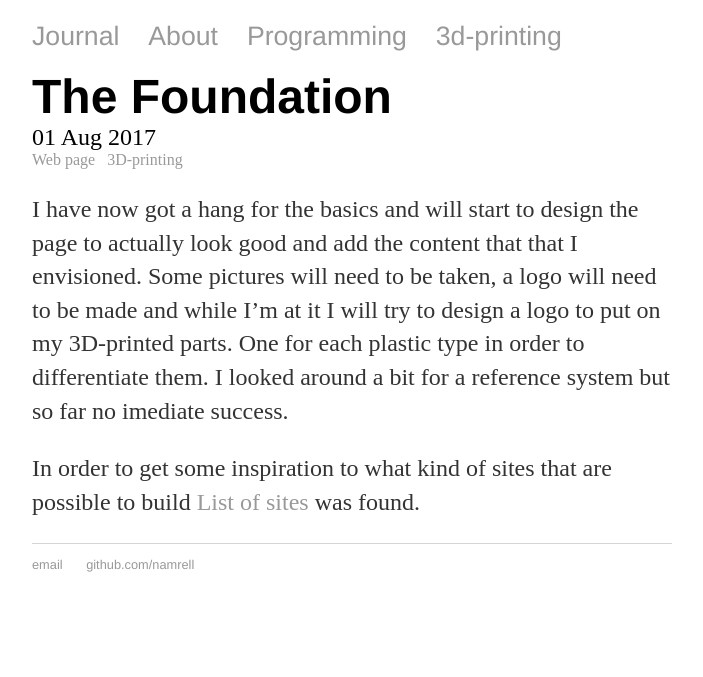
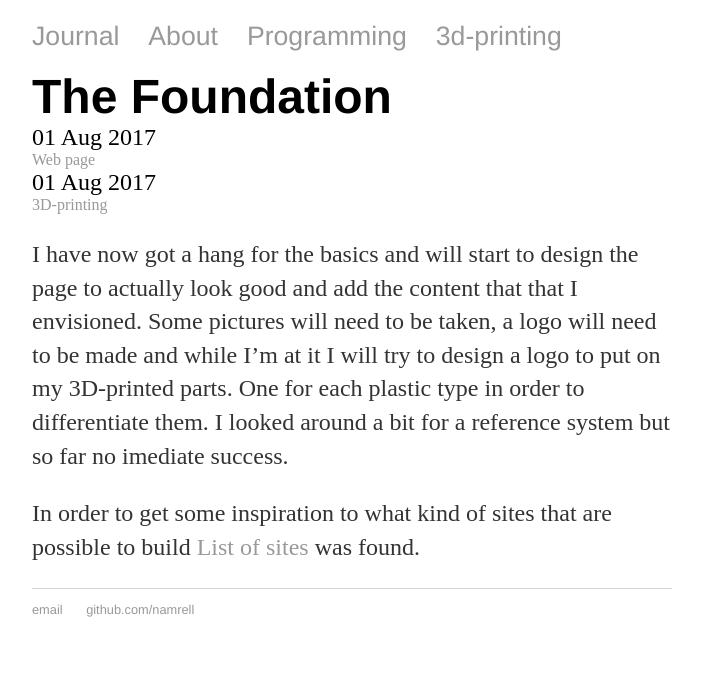
Before and after one commit to Namrell/Namrell.github.io, a Jekyll site: the page built from _posts/2017-08-01-the-foundation.md, in a window 1280 px wide. Shown: the part 265-942 px from the top of the page, without its empty margins (288-991 px from the left). Built offline with Jekyll 4.4.1, drawn with Linux system fonts in a browser that asks for light colours; comment, search, counter and statistics services are not loaded; before the commit the page ends 900 px from its top, so only the background shows below that.

Commit message:
Update post.html

```diff
--- a/_layouts/post.html
+++ b/_layouts/post.html
@@ -2,9 +2,6 @@
 layout: default
 ---
 <h1>{{ page.title }}</h1>
-
-
-  <h2>{{ page.date | date_to_string }}</h2>
 
 <div class="post-categories">
   {% if post %}
@@ -13,6 +10,10 @@ layout: default
     {% assign categories = page.categories %}
   {% endif %}
   {% for category in categories %}
+  <a href="{{site.baseurl}}/categories/#{{category|slugize}}">{{}}</a>
+  <h2>{{ page.date | date_to_string | category}}</h2>
+
+
   <a href="{{site.baseurl}}/categories/#{{category|slugize}}">{{category}}</a>
   {% unless forloop.last %}&nbsp;{% endunless %}
   {% endfor %}
```
